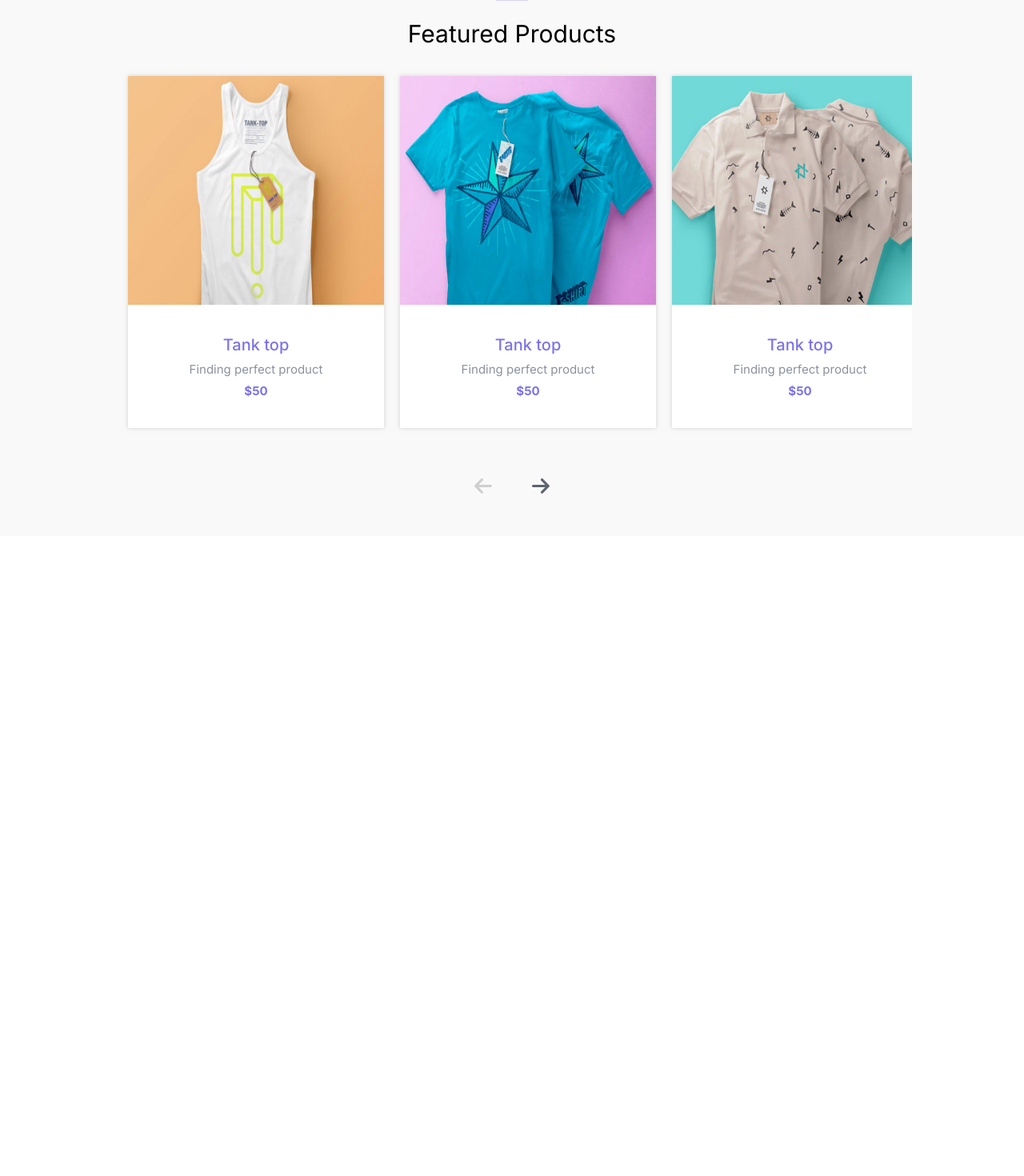
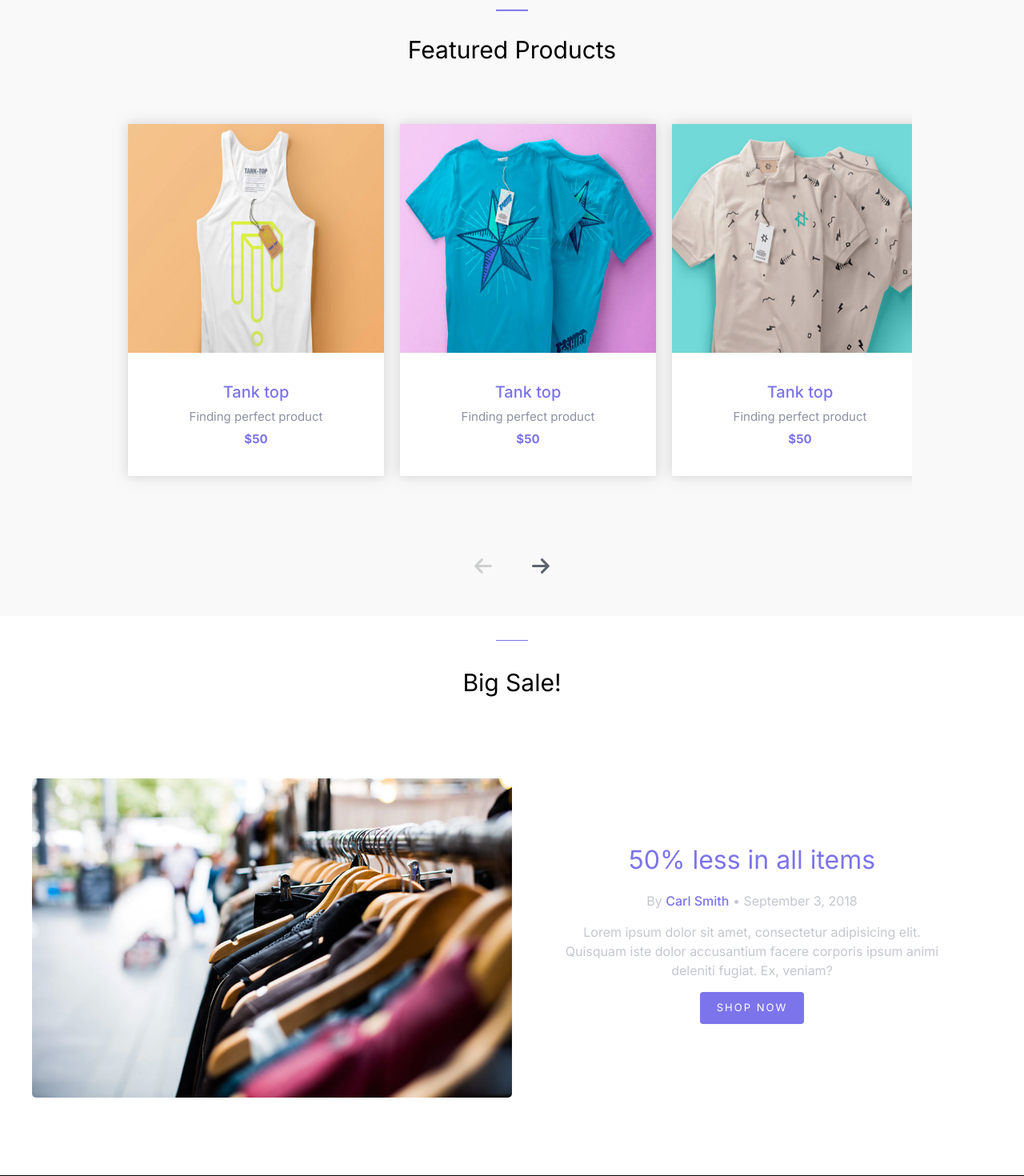
Before and after one commit to MichalStaszkiewicz/e-commerce, a Next.js app: page / in a window 1280 px wide. Shown: the part 1780-3250 px from the top of the page at 80% size. Before the commit the page ends 2450 px from the top, so only its background shows below. Built offline with nearby package versions, Linux system fonts and the light colour scheme.

Commit message:
big-sale-section-finished

```diff
--- /dev/null
+++ b/components/big_sale.tsx
@@ -0,0 +1,25 @@
+
+
+import product from "../public/images/children.jpg"
+import { PrimaryButton } from "./primary_button"
+export function BigSale() {
+    return <div className="big_sale_container">
+        <div className="big_sale_container_decoration"></div>
+        <p style={{ fontWeight: "400", fontSize: "30px", }}>
+            Big Sale!
+        </p>
+        <div className="big_sale_content" style={{ width: "100%", height: "100%", marginBottom: "30px", marginTop: "30px", }}>
+            <div className="big_sale_image" style={{ backgroundImage: 'url(../images/blog_1.jpg)' }}></div>
+            <div className="big_sale_desc">
+
+                <p style={{fontSize:32,color:"#7c74ea"}}>50% less in all items</p>
+                <p style={{color:"#c4c7ce"}}>By <span style={{color:"#7c74ea",fontWeight:"500"}}>Carl Smith</span> • September 3, 2018</p>
+                <p style={{textAlign:'center',width:470 ,color:"#c4c7ce"}}>Lorem ipsum dolor sit amet, consectetur adipisicing elit. Quisquam iste dolor accusantium facere corporis ipsum animi deleniti fugiat. Ex, veniam?</p>
+                <PrimaryButton height={40} width={130} label={"SHOP NOW"}></PrimaryButton>
+            </div>
+        </div>
+
+
+    </div>
+
+}
--- a/components/featured_products.tsx
+++ b/components/featured_products.tsx
@@ -76,7 +76,7 @@ export class FeaturedProducts extends React.Component<
         return (
             <div className="featured_products">
                 <div className="featured_products_decoration"></div>
-                <p style={{ fontWeight: "400", fontSize: "30px", marginTop: "50px" }}>
+                <p style={{ fontWeight: "400", fontSize: "30px",transform:"TranslateY(150%)" }}>
                     Featured Products
                 </p>
                 <div className="featured_products_list" ref={this.listRef}>
--- a/components/primary_button.tsx
+++ b/components/primary_button.tsx
@@ -21,7 +21,7 @@ export class PrimaryButton extends React.Component<PrimaryButtonProps, PrimaryBu
         };
         return (
             <div className="primary_button" style={buttonStyle}>
-                <p className="primary_button_label">{this.props.label}</p>
+                <p style={{letterSpacing:2}} className="primary_button_label">{this.props.label}</p>
             </div>
         );
 
--- a/pages/index.tsx
+++ b/pages/index.tsx
@@ -11,6 +11,7 @@ import { Collection } from '@/components/collection';
 
 import { FeaturedProduct } from '@/components/featured_product';
 import { FeaturedProducts } from '@/components/featured_products';
+import { BigSale } from '@/components/big_sale';
 const inter = Inter({ subsets: ['latin'] })
 
 export default function Home() {
@@ -80,7 +81,9 @@ export default function Home() {
 					<Collection label={'Children'} image={'/images/children.jpg'} />
 					<Collection label={'Men'} image={'/images/men.jpg'} />
 				</div>
-				<FeaturedProducts products={[{ image: "/images/cloth_1.jpg", label: "Tank top", price: 50, description: "Finding perfect product" }, { image: "/images/cloth_3.jpg", label: "Tank top", price: 50, description: "Finding perfect product" }, { image: "/images/cloth_2.jpg", label: "Tank top", price: 50, description: "Finding perfect product" }, { image: "/images/cloth_3.jpg", label: "Tank top", price: 50, description: "Finding perfect product" },{ image: "/images/shoes.png", label: "Tank top", price: 50, description: "Finding perfect product" }]} />
+				<FeaturedProducts products={[{ image: "/images/cloth_1.jpg", label: "Tank top", price: 50, description: "Finding perfect product" }, { image: "/images/cloth_3.jpg", label: "Tank top", price: 50, description: "Finding perfect product" }, { image: "/images/cloth_2.jpg", label: "Tank top", price: 50, description: "Finding perfect product" }, { image: "/images/cloth_3.jpg", label: "Tank top", price: 50, description: "Finding perfect product" }, { image: "/images/shoes.png", label: "Tank top", price: 50, description: "Finding perfect product" }]} />
+				<BigSale></BigSale>
+
 			</div>
 
 
--- a/styles/globals.css
+++ b/styles/globals.css
@@ -302,7 +302,7 @@ body {
 }
 
 .home-promotion-container {
-	background-image: 'images/shoes.png';
+	background-image: 'DD';
 	width: 100%;
 	height: 700px;
 	justify-content: space-evenly;
@@ -366,7 +366,7 @@ body {
 .primary_button {
 
 	background-color: #7c74ea;
-	border-radius: 5px;
+	border-radius: 4px;
 	display: flex;
 	justify-content: center;
 	align-items: center;
@@ -513,7 +513,7 @@ body {
 	display: flex;
 	justify-content: center;
 	align-items: center;
-	height: 700px;
+	height: 800px;
 
 	flex-shrink: 0;
 	background-color: rgb(250, 249, 249);
@@ -532,8 +532,8 @@ body {
 	flex-wrap: wrap;
 	direction: ltr;
 	scroll-behavior: smooth;
-
 	scrollbar-width: none;
+	transform: translateY(15%);
 }
 
 .featured_products_list::-webkit-scrollbar {
@@ -542,11 +542,11 @@ body {
 
 .featured_products_decoration {
 
-	height: 2px;
+	height: 5.5px;
 	width: 40px;
 	background-color: var(--primary-color);
 
-	transform: translateY(6250%);
+	transform: translateY(2550%);
 }
 
 .featured_products_list>* {
@@ -571,7 +571,7 @@ body {
 	height: 440px;
 	margin-top: 20px;
 	margin-bottom: 20px;
-	box-shadow: 0px 0px 5px rgba(170, 170, 170, 0.5);
+	box-shadow: 0px 0px 15px rgba(170, 170, 170, 0.5);
 	background-color: var(--primary-color);
 }
 
@@ -632,3 +632,68 @@ body {
 	align-items: center;
 
 }
+
+.big_sale_container {
+
+	height: 700px;
+	width: 100%;
+	border-bottom: 1px solid black;
+
+	display: flex;
+	flex-direction: column;
+	justify-content: start;
+	align-items: center;
+
+}
+
+.big_sale_container>* {
+	margin-top: 30px;
+
+}
+
+.big_sale_container_decoration {
+
+	height: 1.5px;
+	width: 40px;
+	background-color: var(--primary-color);
+}
+
+.big_sale_content {
+
+
+	display: flex;
+	flex-direction: row;
+	justify-content: center;
+	align-items: center;
+}
+
+.big_sale_image {
+	height: 75%;
+	width: 600px;
+	position: relative;
+	top: 0;
+	left: 0;
+	bottom: 0;
+	right: 0;
+	background-color: blue;
+	z-index: 1;
+	border-radius: 5px;
+	margin-bottom: 0;
+	background-size: cover;
+	background-position: center;
+}
+
+.big_sale_desc {
+	width: 600px;
+	height: 400px;
+	display: flex;
+	flex-direction: column;
+	justify-content: center;
+	align-items: center;
+
+}
+.big_sale_desc>*{
+
+margin-bottom: 15px;
+
+}
```
Also changed, not shown: public/images/blog_1.jpg (added).
